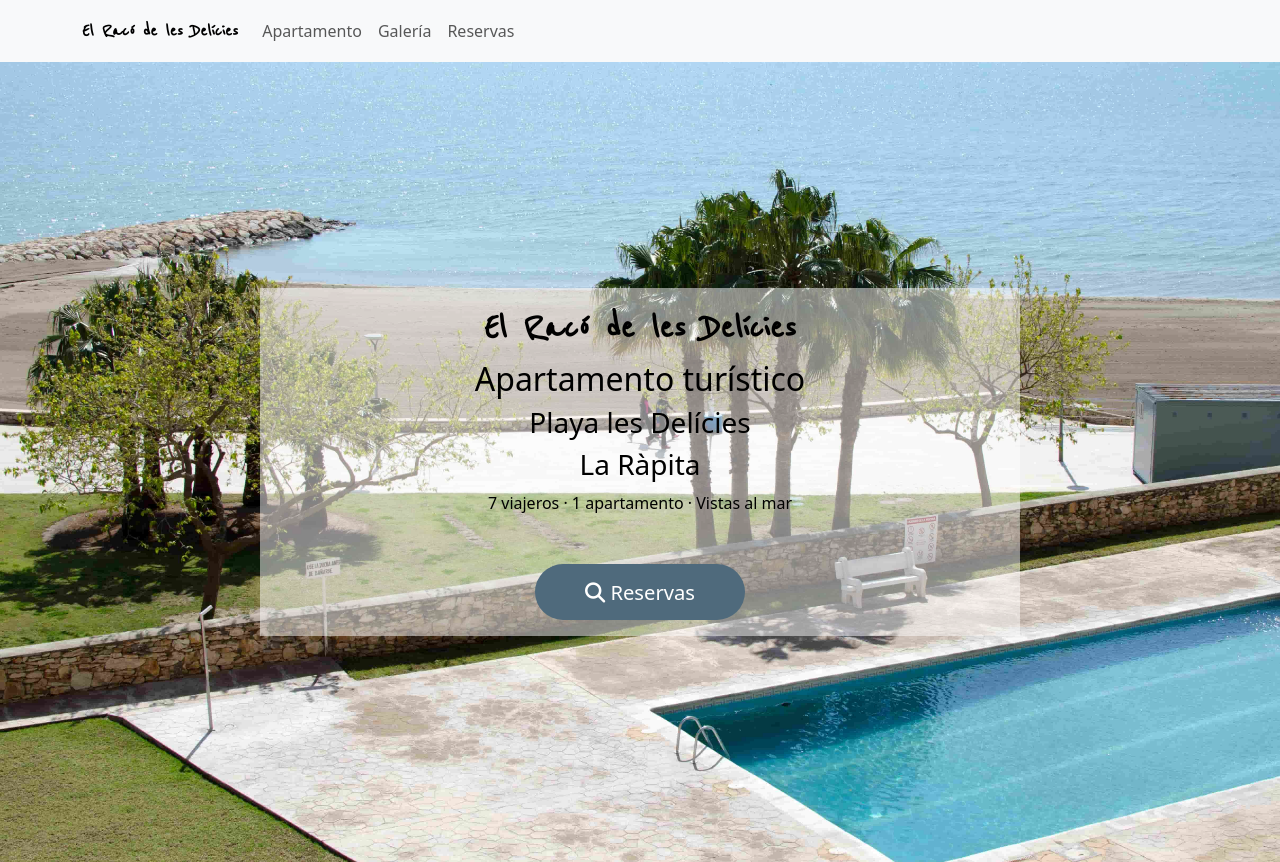
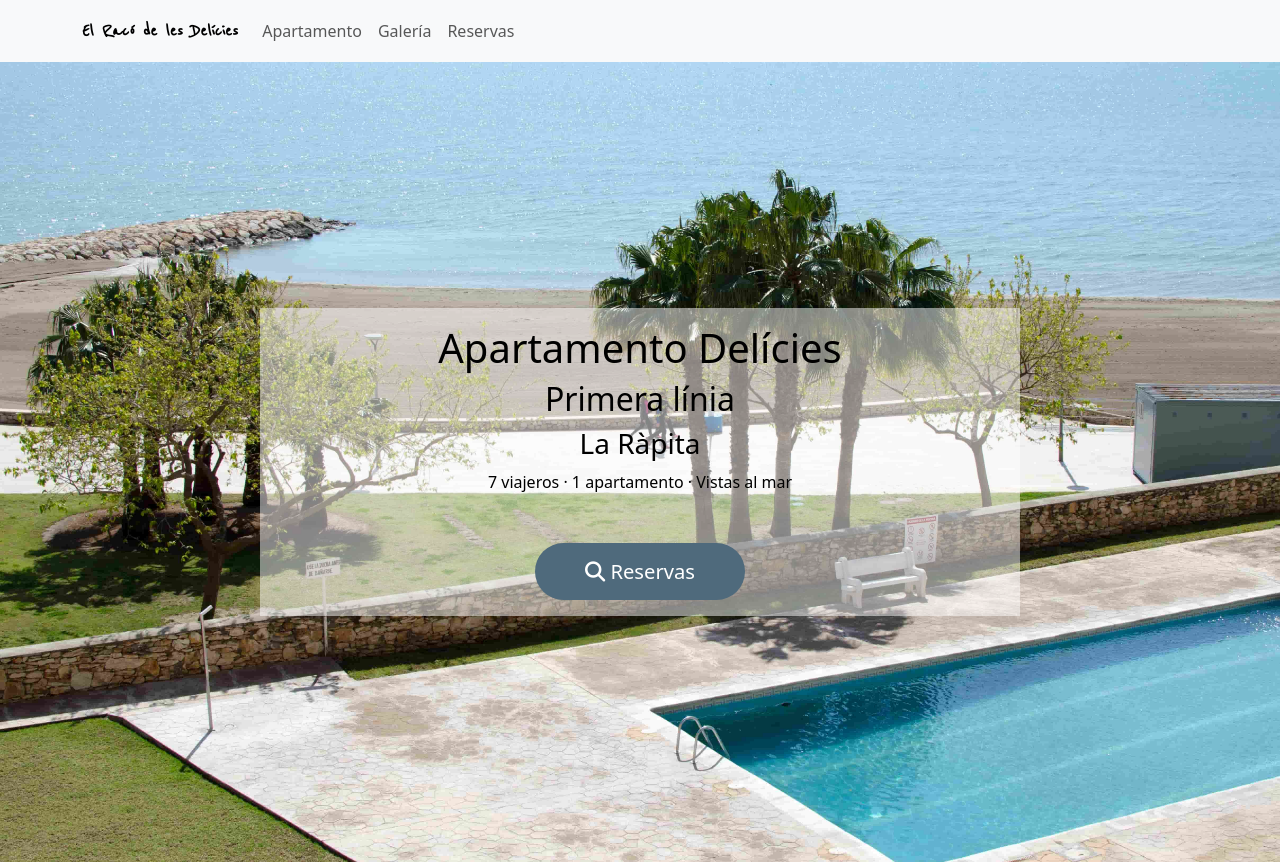
Before and after one commit to rubenhierro/racodelicies, a plain HTML site: page index.html in a window 1280 px wide. Shown: the top 862 px of the page. Drawn offline with nearby package versions, Linux system fonts and the light colour scheme; some packages are replaced by stand-ins of ours; a script that the page names is missing.

Commit message:
canvi textos

```diff
--- a/index.html
+++ b/index.html
@@ -5,9 +5,9 @@
   <meta charset="UTF-8">
   <meta name="viewport" content="width=device-width, initial-scale=1.0">
   <meta name="description"
-    content="Piso - Apartamento turístico en playa les Delícies, La Ràpita. Primera linea de mar con piscina. 7 viajeros. ¡Reserva ahora tus vacaciones en familia!">
+    content="Apartamento Delícies: alojamiento en primera línea de mar en Sant Carles de la Ràpita. Piscina, Wi‑Fi, vistas y comodidad cerca del centro.">
   <meta name="web_author" content="Ruben Hierro - rubenhierro@gmail.com">
-  <title>El Racó de les Delícies - Apartamento playa les Delícies</title>
+  <title>Apartamento Delícies en primera línea – El Racó de les Delícies</title>
   <link rel="icon" type="image/x-icon" href="img/apartment.png">
   <link href="https://cdn.jsdelivr.net/npm/bootstrap@5.3.2/dist/css/bootstrap.min.css" rel="stylesheet"
     integrity="sha384-T3c6CoIi6uLrA9TneNEoa7RxnatzjcDSCmG1MXxSR1GAsXEV/Dwwykc2MPK8M2HN" crossorigin="anonymous">
@@ -55,9 +55,14 @@
           <div class="col"></div>
           <div class="col-md-8 col-sm-8 hero-text p-3">
             <div>
-              <h1 class="diferent-font">El Racó de les Delícies</h1>
-              <h2>Apartamento turístico</h2>
-              <h3>Playa les Delícies</h3>
+              <div style="display: none;">
+                <h1 class="diferent-font">El Racó de les Delícies</h1>
+                <h2>Apartamento turístico</h2>
+                <h3>Playa les Delícies</h3>
+                <h3>La Ràpita</h3>
+              </div>
+              <h1>Apartamento Delícies</h1>
+              <h2>Primera línia</h2>
               <h3>La Ràpita</h3>
               <p>7 viajeros · 1 apartamento · Vistas al mar</p>
               <a href="#reservas" class="rounded-link"><i class="fa-solid fa-magnifying-glass"></i> Reservas</a>
@@ -396,7 +401,7 @@
       </address>
 
       <!-- Copyright -->
-      <div class="copyright text-center py-3">© 2024 Copyright:
+      <div class="copyright text-center py-3">© 2025 Copyright:
         <a href="https://github.com/rubenhierro/"> El Racó de les Delícies</a>
       </div>
       <!-- Copyright -->
```
